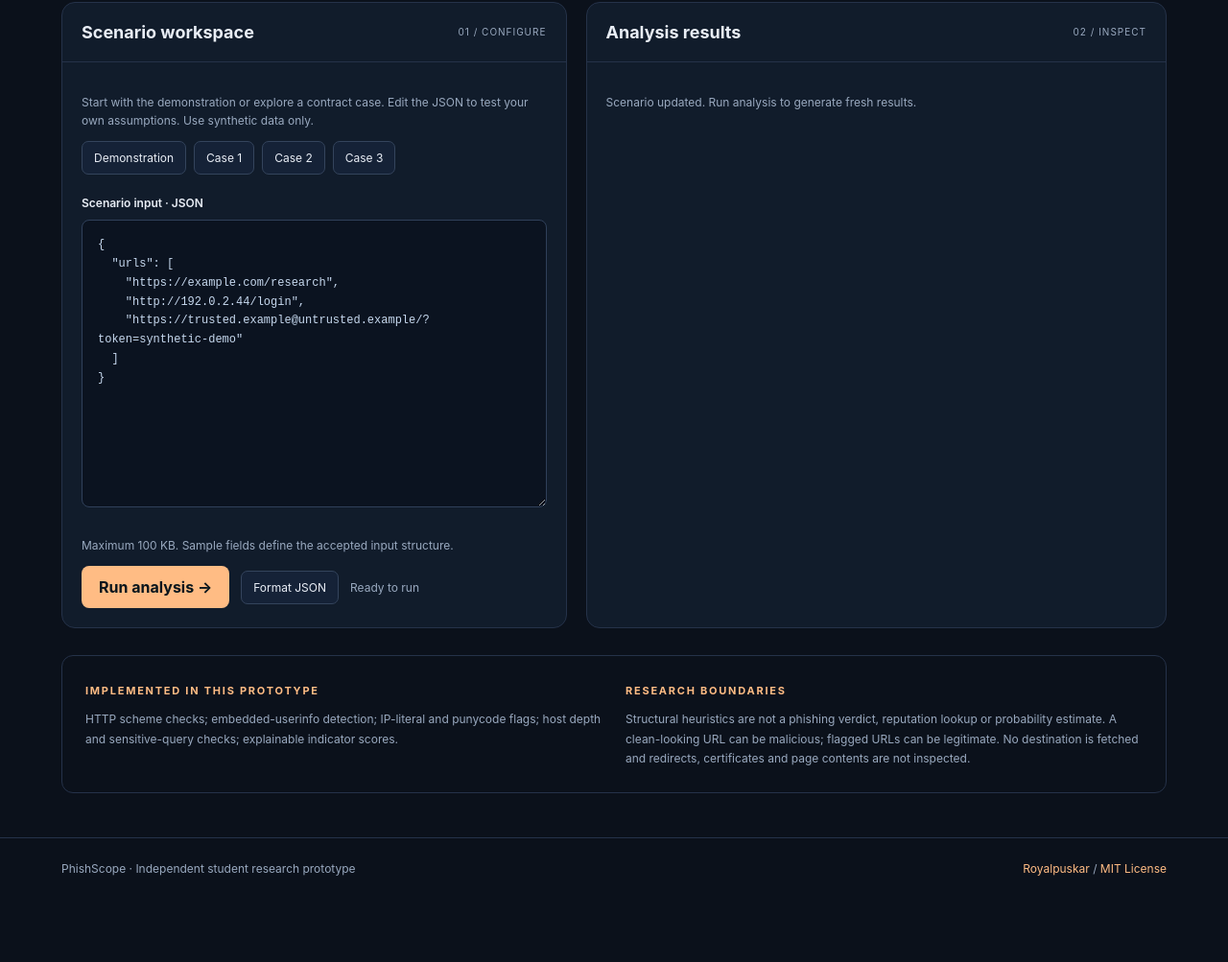
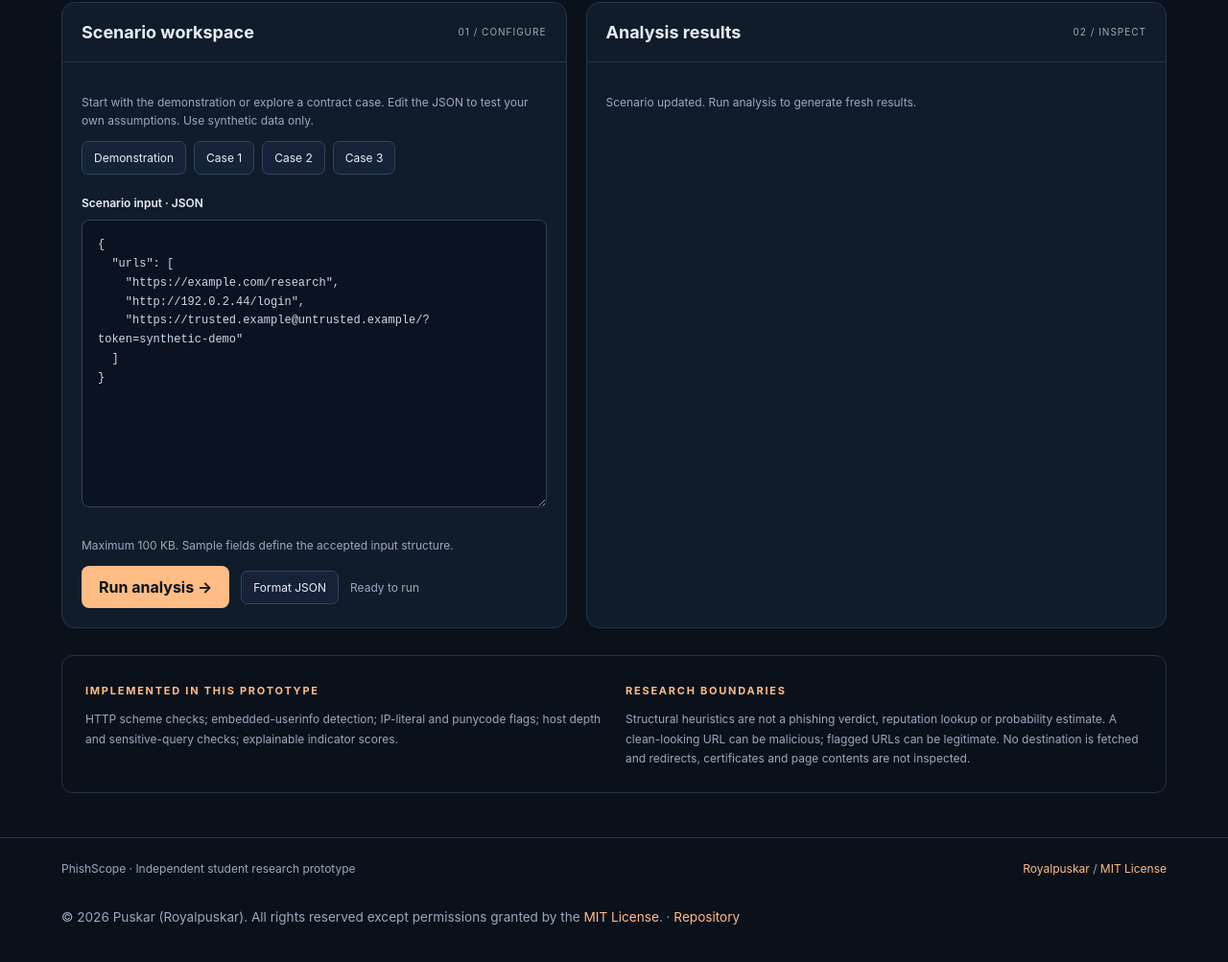
Before and after one commit to Royalpuskar/PhishScope, a plain HTML site: page index.html in a window 1280 px wide. Shown: the part 521-1524 px from the top of the page at 96% size. Before the commit the page ends 1458 px from the top, so only its background shows below. Drawn offline with Linux system fonts and the light colour scheme.

Commit message:
Add Puskar footer attribution and large-display presentation styles

```diff
--- a/index.html
+++ b/index.html
@@ -1,8 +1,10 @@
 <!doctype html>
-<html lang="en"><head><meta charset="utf-8"><meta name="viewport" content="width=device-width, initial-scale=1"><meta name="description" content="Explain suspicious URL structure without opening the destination."><meta name="color-scheme" content="dark"><title>PhishScope — URL inspection studio</title><link rel="stylesheet" href="style.css"><style>:root{--accent:#ffbc84}</style></head>
+<html lang="en"><head><meta charset="utf-8"><meta name="viewport" content="width=device-width, initial-scale=1"><meta name="description" content="Explain suspicious URL structure without opening the destination."><meta name="color-scheme" content="dark"><title>PhishScope — URL inspection studio</title><link rel="stylesheet" href="style.css"><style>:root{--accent:#ffbc84}</style>
+<style id="puskar-wide-display">footer{flex-wrap:wrap}.puskar-attribution{max-width:100%}@media(min-width:2400px){body>header,body>main,body>footer{max-width:1760px;margin-left:auto;margin-right:auto;width:calc(100% - 96px)}body{font-size:20px}textarea{min-height:420px}.workspace{gap:32px}}@media(prefers-reduced-motion:reduce){html{scroll-behavior:auto}}</style>
+</head>
 <body><header><a class="brand" href="./" aria-label="PhishScope home"><span class="logo" aria-hidden="true">◇</span>PhishScope</a><nav aria-label="Primary"><a href="#workbench">Workbench</a><a href="https://github.com/Royalpuskar/PhishScope#readme">Documentation</a><a href="https://github.com/Royalpuskar/PhishScope">Source ↗</a></nav></header>
 <main><section class="hero"><div><span class="eyebrow">Royalpuskar Research / URL inspection studio</span><h1>Understand the decision.<br>Inspect the evidence.</h1><p>Explain suspicious URL structure without opening the destination. Explore a reproducible scenario, change the inputs and inspect exactly what changes.</p></div><span class="local">Runs in your browser</span></section>
 <div class="metrics" aria-label="Analysis summary"><div class="metric"><small id="metric-label-1">Scenario</small><strong id="metric-1">Ready</strong><span id="metric-note-1">Synthetic sample loaded</span></div><div class="metric"><small id="metric-label-2">Results</small><strong id="metric-2">—</strong><span id="metric-note-2">Run to inspect outcomes</span></div><div class="metric"><small id="metric-label-3">Execution</small><strong id="metric-3">Local</strong><span id="metric-note-3">No analysis data uploads</span></div></div>
 <section class="workspace" id="workbench" aria-label="Interactive workbench"><div class="panel"><div class="panel-head"><h2>Scenario workspace</h2><span class="tag">01 / Configure</span></div><div class="pad"><p class="hint">Start with the demonstration or explore a contract case. Edit the JSON to test your own assumptions. Use synthetic data only.</p><div class="samples"><button class="secondary" id="demo">Demonstration</button><button class="secondary" data-preset="0">Case 1</button><button class="secondary" data-preset="1">Case 2</button><button class="secondary" data-preset="2">Case 3</button></div><label for="scenario">Scenario input · JSON</label><textarea id="scenario" spellcheck="false" aria-describedby="input-help"></textarea><p id="input-help" class="hint">Maximum 100 KB. Sample fields define the accepted input structure.</p><div class="actions"><button id="run" class="primary">Run analysis →</button><button id="format" class="secondary">Format JSON</button><span id="status" class="status" role="status" aria-live="polite">Ready to run</span></div></div></div>
 <div class="panel"><div class="panel-head"><h2>Analysis results</h2><span class="tag">02 / Inspect</span></div><div class="pad"><div id="results" aria-live="polite"><div class="empty"><div><span style="font-size:40px;color:var(--accent)" aria-hidden="true">◎</span><b>Your evidence starts here</b><span class="hint">Run a scenario to see the decision trace.<br>Every result comes from the current input.</span></div></div></div><details id="raw-details" hidden><summary>Inspect complete JSON output</summary><pre id="raw"></pre></details><div class="actions" style="margin-top:18px"><button id="export" class="secondary" hidden>Export report ↓</button></div></div></div></section>
-<section class="bottom"><div><span class="eyebrow">Implemented in this prototype</span><p>HTTP scheme checks; embedded-userinfo detection; IP-literal and punycode flags; host depth and sensitive-query checks; explainable indicator scores.</p></div><div><span class="eyebrow">Research boundaries</span><p>Structural heuristics are not a phishing verdict, reputation lookup or probability estimate. A clean-looking URL can be malicious; flagged URLs can be legitimate. No destination is fetched and redirects, certificates and page contents are not inspected.</p></div></section></main><footer><span>PhishScope · Independent student research prototype</span><span><a href="https://github.com/Royalpuskar">Royalpuskar</a> / <a href="https://github.com/Royalpuskar/PhishScope/blob/main/LICENSE">MIT License</a></span></footer><script type="module" src="app.mjs"></script></body></html>
+<section class="bottom"><div><span class="eyebrow">Implemented in this prototype</span><p>HTTP scheme checks; embedded-userinfo detection; IP-literal and punycode flags; host depth and sensitive-query checks; explainable indicator scores.</p></div><div><span class="eyebrow">Research boundaries</span><p>Structural heuristics are not a phishing verdict, reputation lookup or probability estimate. A clean-looking URL can be malicious; flagged URLs can be legitimate. No destination is fetched and redirects, certificates and page contents are not inspected.</p></div></section></main><footer><span>PhishScope · Independent student research prototype</span><span><a href="https://github.com/Royalpuskar">Royalpuskar</a> / <a href="https://github.com/Royalpuskar/PhishScope/blob/main/LICENSE">MIT License</a></span><p class="puskar-attribution" style="flex-basis:100%;font-size:0.85rem;line-height:1.6;overflow-wrap:anywhere">© 2026 Puskar (Royalpuskar). All rights reserved except permissions granted by the <a href="https://github.com/Royalpuskar/PhishScope/blob/main/LICENSE">MIT License</a>. · <a href="https://github.com/Royalpuskar/PhishScope">Repository</a></p></footer><script type="module" src="app.mjs"></script></body></html>
```
